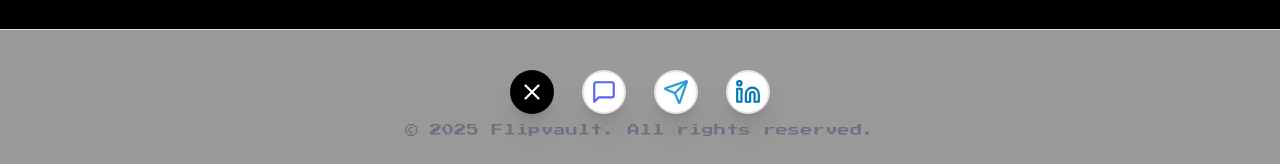
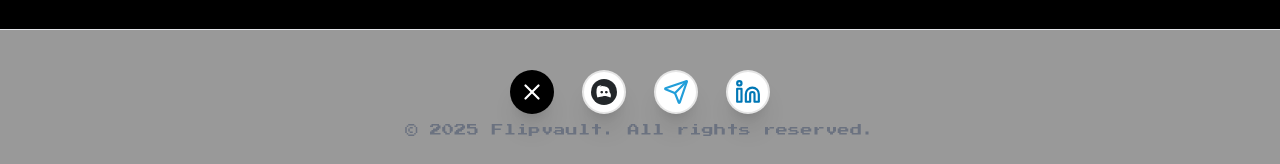
Before and after one commit to tkirby926/flipvault-social-swap, a React (Vite) app: page / in a window 1280 px wide. Shown: the part 3471-3635 px from the top of the page. Built offline with nearby package versions, Linux system fonts and the light colour scheme.

Commit message:
Add custom icon
Create a custom icon based on the provided image.

```diff
--- /dev/null
+++ b/src/components/DiscordIcon.tsx
@@ -0,0 +1,24 @@
+
+import * as React from "react";
+
+const DiscordIcon = ({ size = 28, className = "", ...props }: React.SVGProps<SVGSVGElement> & { size?: number }) => (
+  <svg
+    width={size}
+    height={size}
+    viewBox="0 0 28 28"
+    fill="none"
+    aria-hidden="true"
+    className={className}
+    {...props}
+  >
+    <ellipse cx="14" cy="14" rx="14" ry="14" fill="#23272A"/>
+    <path
+      d="M21 20c-1.13-.56-2.14-.88-3.06-1.12l-.45-.12c-.29-.08-.57-.15-.83-.22-.27-.08-.6-.17-.95-.25-.05-.01-.14-.02-.17-.02-.23-.03-.44-.04-.64-.03h-.06c-.16 0-.42.01-.67.05-.04 0-.09.01-.09.01-.31.05-.62.13-.9.21-.13.04-.26.07-.39.11l-.45.12C9.13 19.12 8.12 19.44 7 20c-.42-1.31-.95-3.1-1.14-5.53A9.82 9.82 0 0 1 7.11 8.2c2.02-1.5 3.97-1.46 3.97-1.46l.16.19C9.58 7.72 8.96 8.29 8.96 8.29s.19-.11.51-.26c1.89-.82 3.79-.8 5.66.01l.07.03c.26.09.52.19.75.31 0 0-.6-.58-2.25-.46.05-.06.12-.13.18-.19 0 0 1.96-.05 3.97 1.46.67.5 1.1 1.09 1.43 1.67.23.44.39.9.48 1.36.03.12.05.23.07.35.08.47.13.96.17 1.44C22 16.9 21.48 18.68 21 20ZM11.5 13c-.67.02-1.24.56-1.23 1.21.01.7.62 1.25 1.36 1.24.68-.01 1.25-.56 1.24-1.23A1.23 1.23 0 0 0 11.5 13Zm5 0c-.67.02-1.24.55-1.23 1.21.01.7.62 1.25 1.36 1.24.68-.01 1.25-.56 1.24-1.23A1.23 1.23 0 0 0 16.5 13Z"
+      fill="#fff"
+    />
+    <circle cx="11.55" cy="14.2" r="1.11" fill="#23272A"/>
+    <circle cx="16.45" cy="14.2" r="1.11" fill="#23272A"/>
+  </svg>
+);
+
+export default DiscordIcon;
--- a/src/components/Footer.tsx
+++ b/src/components/Footer.tsx
@@ -1,5 +1,6 @@
 
-import { X, MessageSquare, Send, Linkedin } from "lucide-react";
+import { X, Send, Linkedin } from "lucide-react";
+import DiscordIcon from "./DiscordIcon";
 
 const socials = [
   {
@@ -11,8 +12,8 @@ const socials = [
   {
     label: "Discord",
     href: "https://discord.gg/vbwmfABK",
-    Icon: MessageSquare,
-    iconClassName: "text-[#5865F2]"
+    Icon: DiscordIcon,
+    iconClassName: ""
   },
   {
     label: "Telegram",
@@ -41,7 +42,7 @@ const Footer = () => (
           className={`
             flex items-center justify-center rounded-full p-[7px] shadow-xl border-2 border-black/10
             hover:scale-110 hover:shadow-2xl transition-transform duration-300
-            ${label === "X" ? "bg-black" : label === "Discord" ? "bg-white" : "bg-white"}
+            ${label === "X" ? "bg-black" : "bg-white"}
           `}
           style={{ width: 44, height: 44 }}
         >
```
